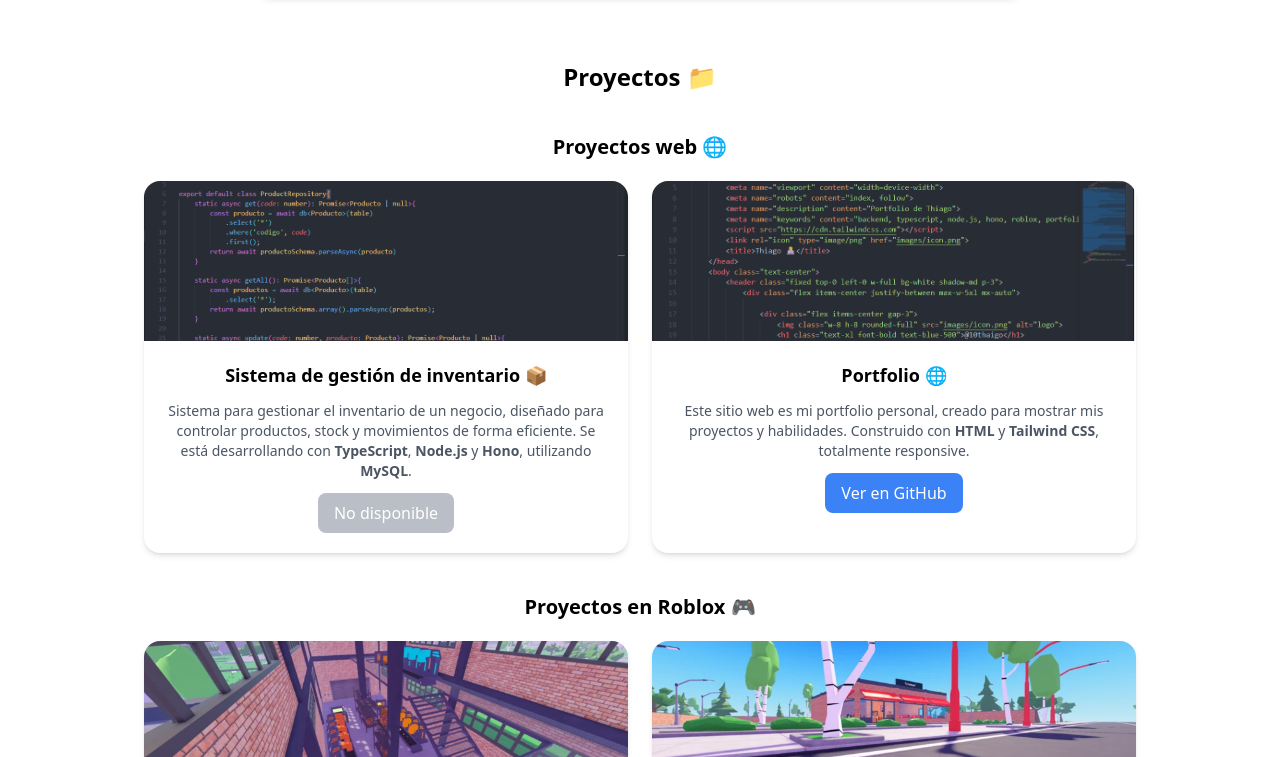
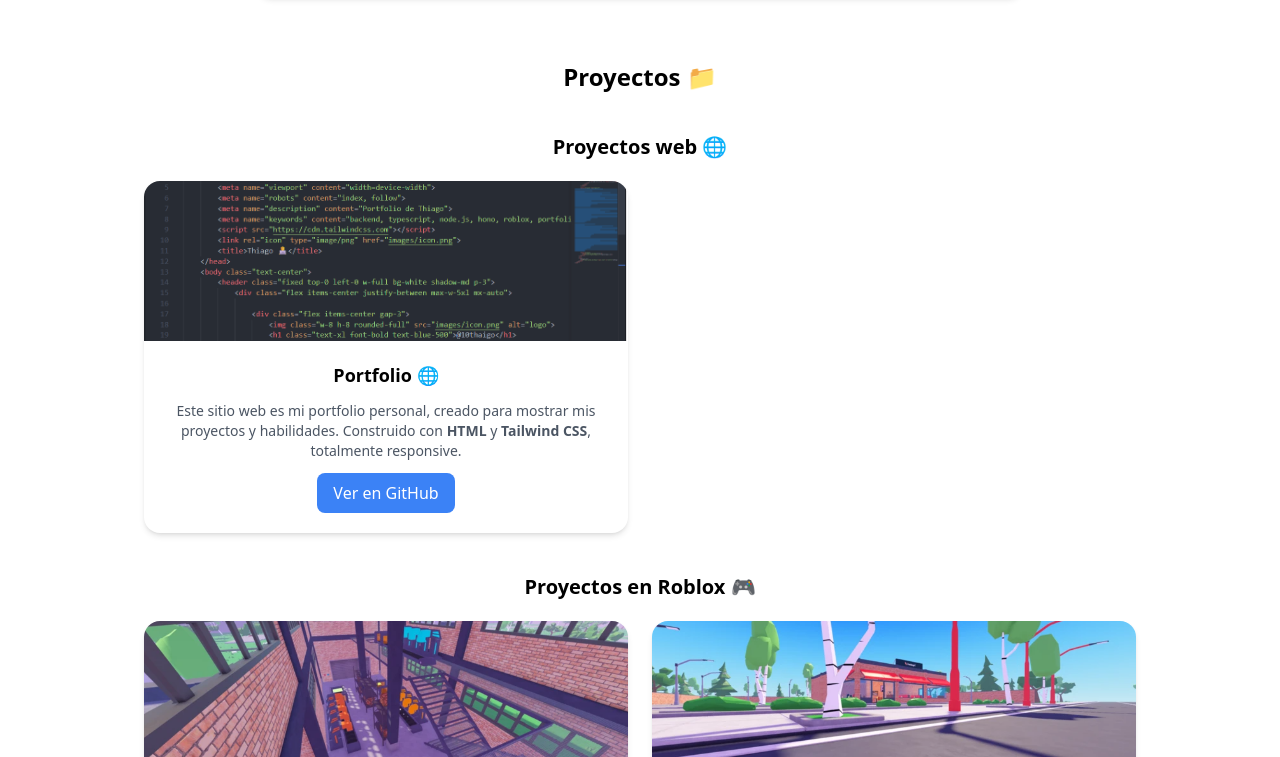
Before and after one commit to 10thaigo/portfolio.github.io, a plain HTML site: page index.html in a window 1280 px wide. Shown: the part 343-1100 px from the top of the page. Drawn offline with nearby package versions, Linux system fonts and the light colour scheme.

Commit message:
chau backend

```diff
--- a/index.html
+++ b/index.html
@@ -55,20 +55,6 @@
                 <div>
                     <h3 class="text-xl font-semibold mb-5">Proyectos web 🌐</h3>
                     <div class="grid md:grid-cols-2 gap-6">
-                        <article class="bg-white rounded-2xl shadow-md overflow-hidden hover:shadow-lg transition">
-                            <img src="images/projects/ims.png" alt="Sistema de gestión de inventario" class="w-full h-40 object-cover">
-                            <div class="p-5 space-y-3">
-                                <h4 class="text-lg font-bold">Sistema de gestión de inventario 📦</h4>
-                                <p class="text-gray-600 text-sm">
-                                    Sistema para gestionar el inventario de un negocio, diseñado para controlar productos, stock y movimientos de forma eficiente.
-                                    Se está desarrollando con <strong>TypeScript</strong>, <strong>Node.js</strong> y <strong>Hono</strong>, utilizando <strong>MySQL</strong>.
-                                </p>
-                                <a href="#" class="inline-block bg-gray-400 text-white px-4 py-2 rounded-lg cursor-not-allowed opacity-70">
-                                    No disponible
-                                </a>
-                            </div>
-                        </article>
-
                         <article class="bg-white rounded-2xl shadow-md overflow-hidden hover:shadow-lg transition">
                             <img src="images/projects/portfolio.png" alt="Portfolio personal" class="w-full h-40 object-cover">
                             <div class="p-5 space-y-3">
```
